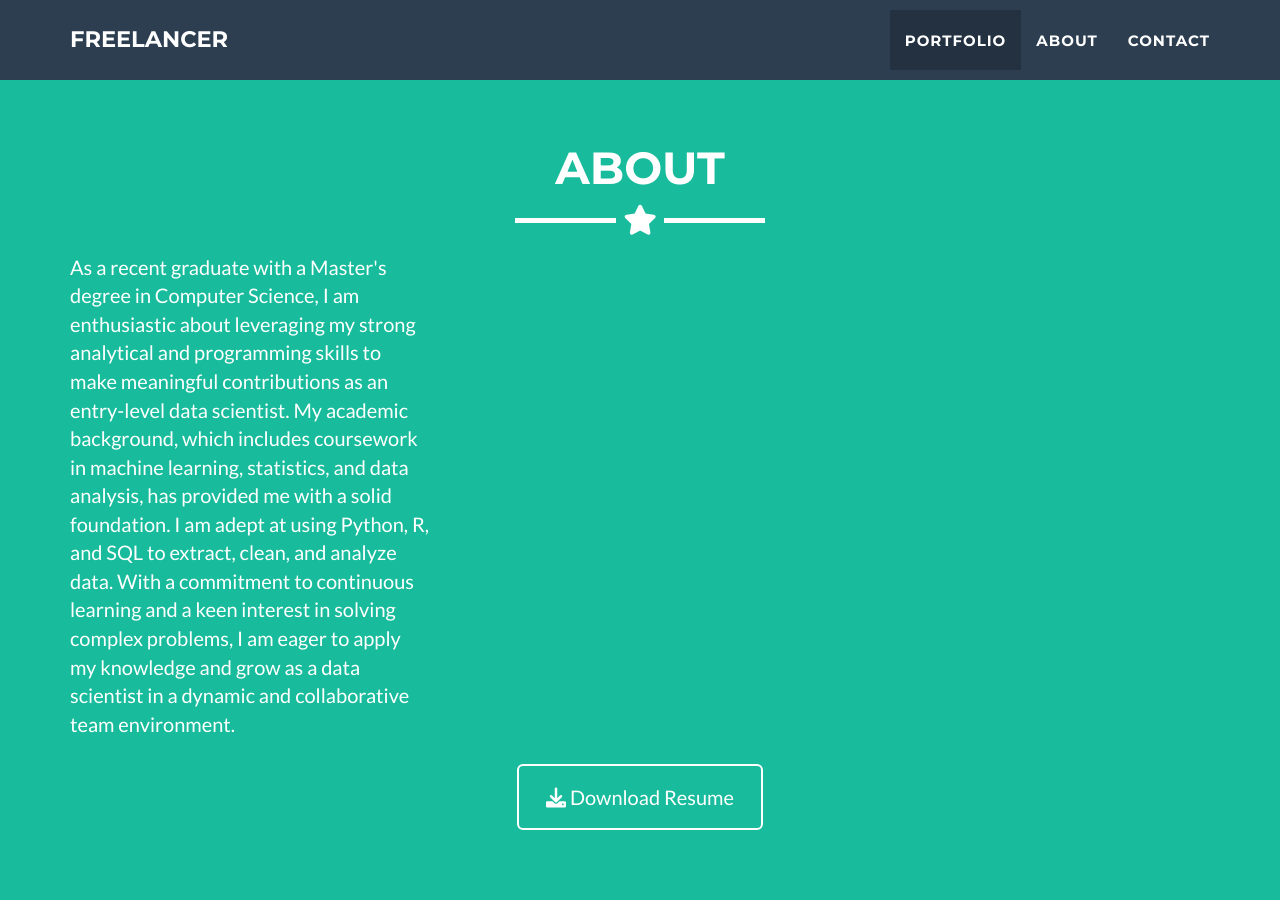
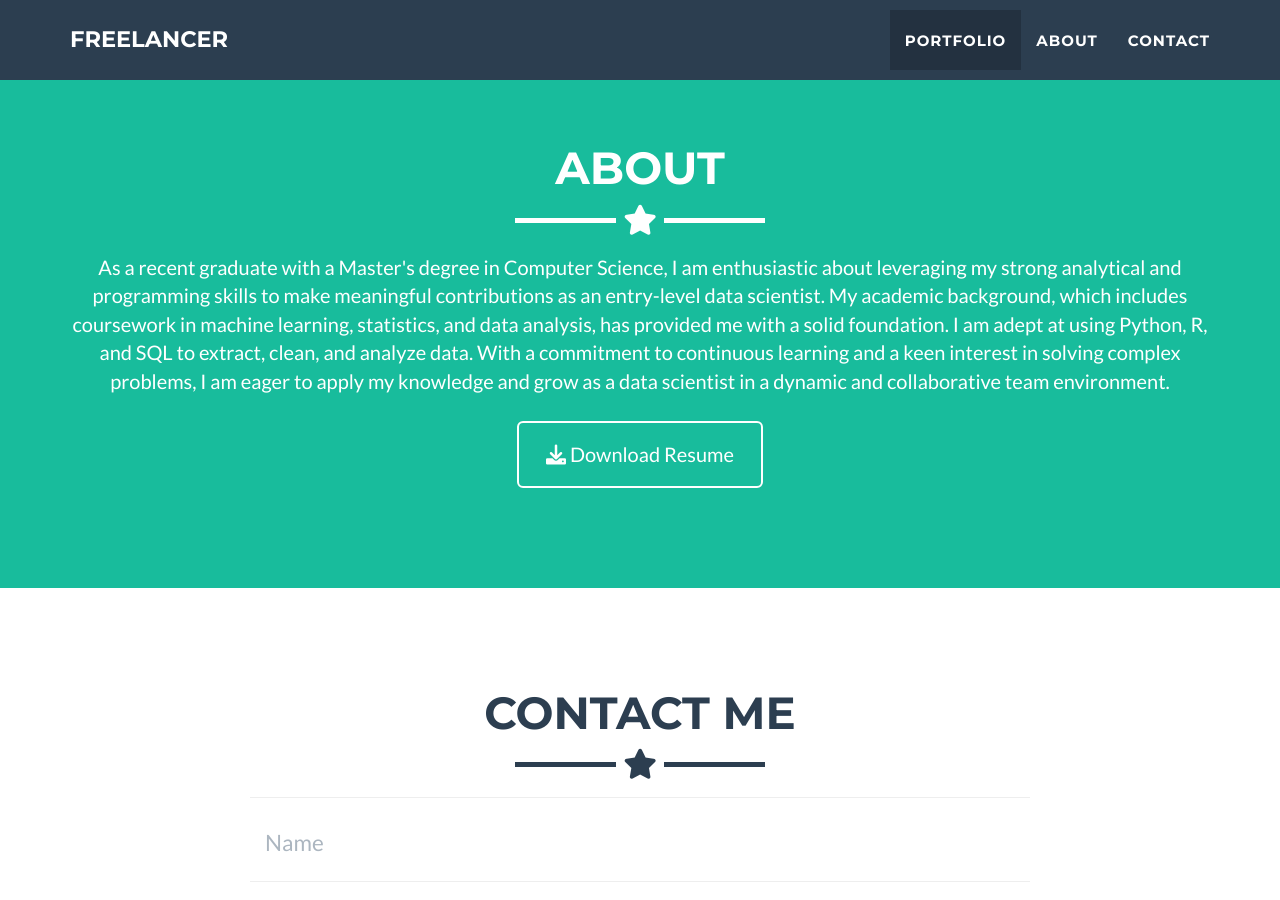
Before and after one commit to This-swapnil/portfolio, a Jekyll site: the page built from _posts/2014-07-18-project-1.markdown, in a window 1280 px wide and 900 px high, scrolled down 1666 px. Built offline with Jekyll 4.4.1, drawn with Linux system fonts in a browser that asks for light colours.

Commit message:
Initial Commit

```diff
--- a/_includes/about.html
+++ b/_includes/about.html
@@ -8,7 +8,7 @@
       </div>
     </div>
     <div class="row">
-      <div class="col-lg-4">
+      <div class="col-lg-12 text-center">
         <p>As a recent graduate with a Master's degree in Computer Science, I am
           enthusiastic about leveraging my strong analytical and programming
           skills to make meaningful contributions as an entry-level data scientist.
```
